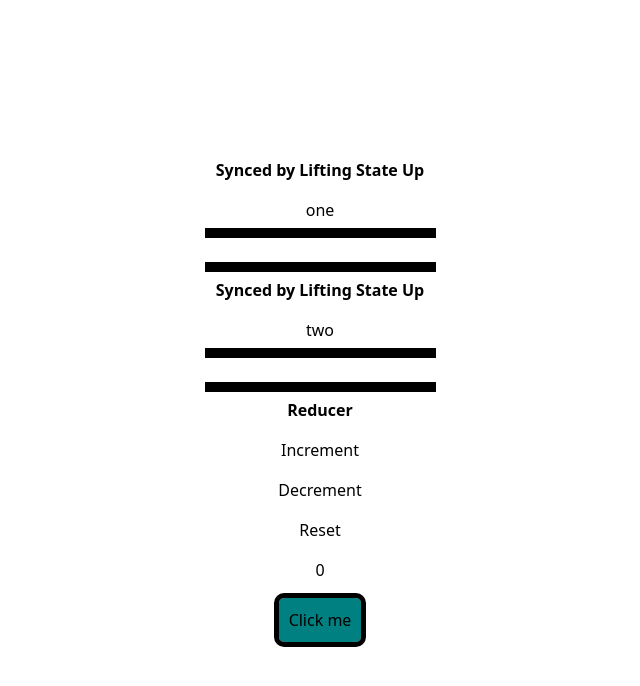
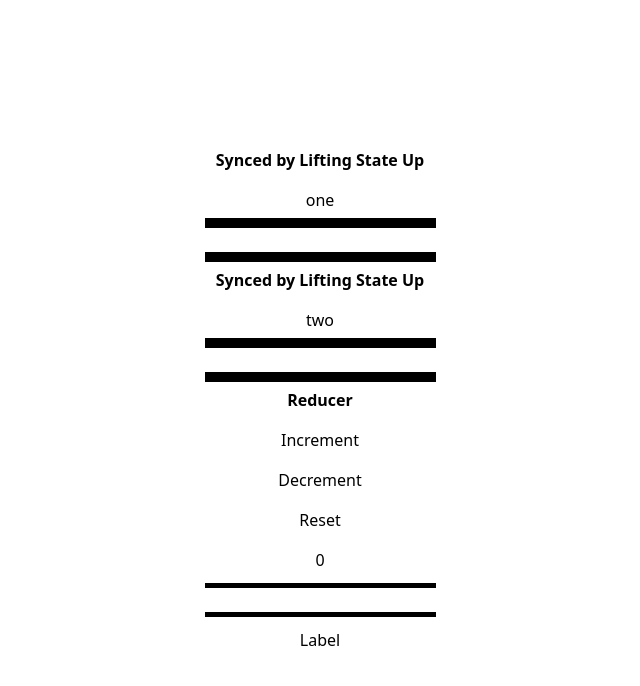
Before and after one commit to raygaeta/react-practice, a React (Vite) app: page / in a window 1280 px wide. Shown: the top 686 px of the page, without its empty margins (320-960 px from the left). Built offline with nearby package versions, Linux system fonts and the light colour scheme.

Commit message:
Added ref to create focus

```diff
--- a/src/components/Ref.jsx
+++ b/src/components/Ref.jsx
@@ -1,17 +1,18 @@
-import { useRef } from "react";
+import {useRef} from 'react'
 
 export default function Ref()
 {
-    const buttonRef = useRef(null);
+    const inputRef = useRef(null)
 
     const handleClick = () =>
     {
-        buttonRef.current.style.backgroundColor = 'red';
+        inputRef.current.focus()
     }
 
     return (
-        <button onClick={handleClick} ref={buttonRef} style={{outline: '5px solid black', backgroundColor: 'teal', padding: '10px', borderRadius: '5px'}}>
-            Click me
-        </button>
+        <>
+            <input onClick={handleClick}ref={inputRef}style={{outline: '5px solid black'}}></input>
+            <label>Label</label>
+        </>
     )
 }
```
